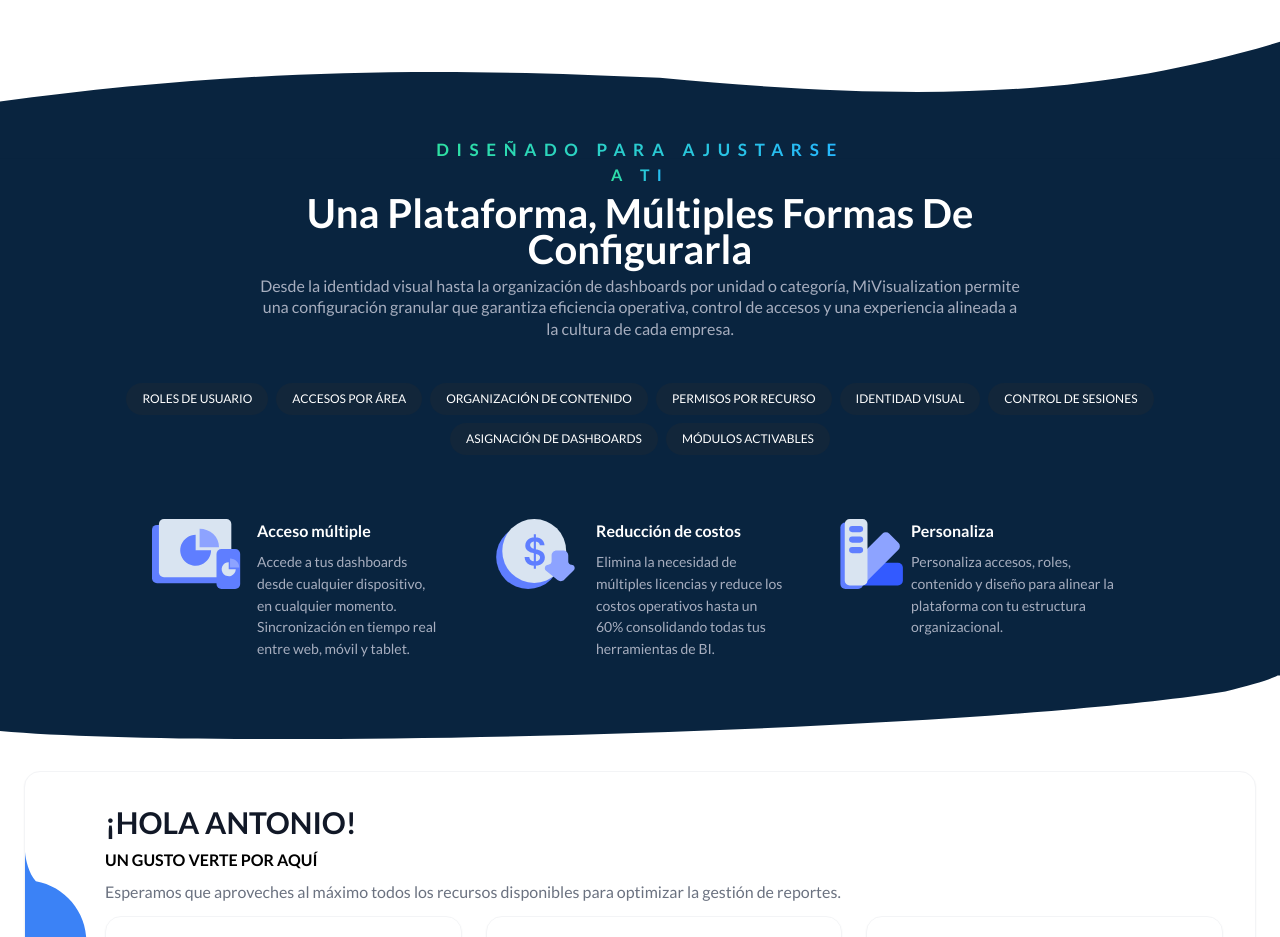
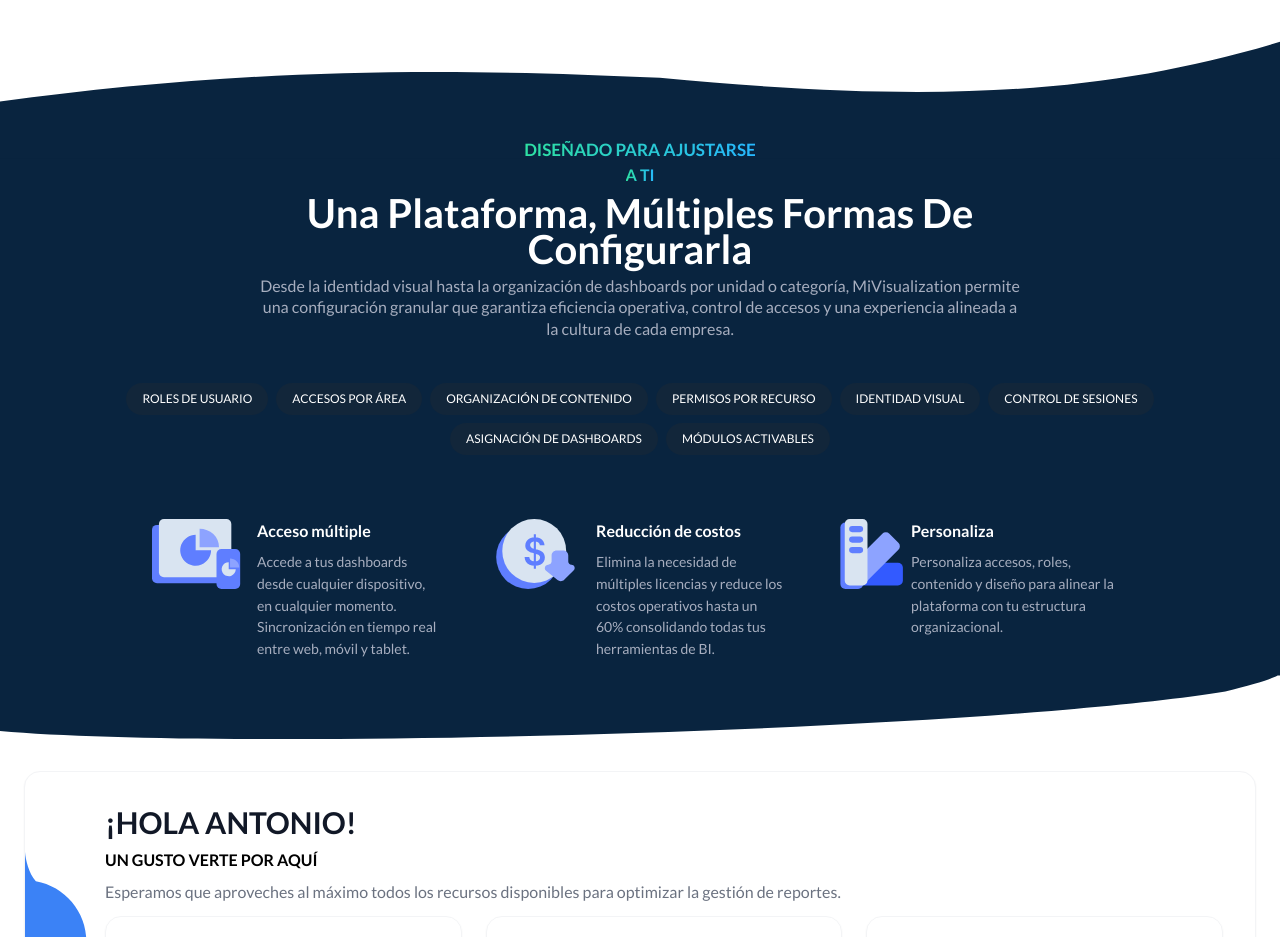
Before and after one commit to MillenialLovable/Landing-MiVisualization, a React (Vite) app: page / in a window 1280 px wide. Shown: the part 2340-3277 px from the top of the page. Built offline with nearby package versions, Linux system fonts and the light colour scheme.

Commit message:
Update ConfigurablePlatform.tsx
Update

```diff
--- a/src/components/ConfigurablePlatform.tsx
+++ b/src/components/ConfigurablePlatform.tsx
@@ -99,10 +99,10 @@ const ConfigurablePlatform: React.FC = () => {
       <div className="relative z-10">
         {/* Encabezado superior */}
         <div className="flex flex-col items-center justify-center mb-8 mt-16">
-          <span className="text-transparent text-[17px] bg-clip-text bg-gradient-to-r from-[#2EE0A2] to-[#26B7FF] tracking-[0.45em] text-md font-semibold">
+          <span className="text-transparent text-[17px] bg-clip-text bg-gradient-to-r from-[#2EE0A2] to-[#26B7FF]  font-semibold">
             DISEÑADO PARA AJUSTARSE
           </span>
-          <span className="text-transparent bg-clip-text bg-gradient-to-r from-[#2EE0A2] to-[#26B7FF] tracking-[0.45em] text-md font-semibold">
+          <span className="text-transparent bg-clip-text bg-gradient-to-r from-[#2EE0A2] to-[#26B7FF] text-md font-semibold">
             A TI
           </span>
           <h2 className="text-3xl md:text-[40px] font-extrabold font-lato text-center mb-2 mt-2">
```
